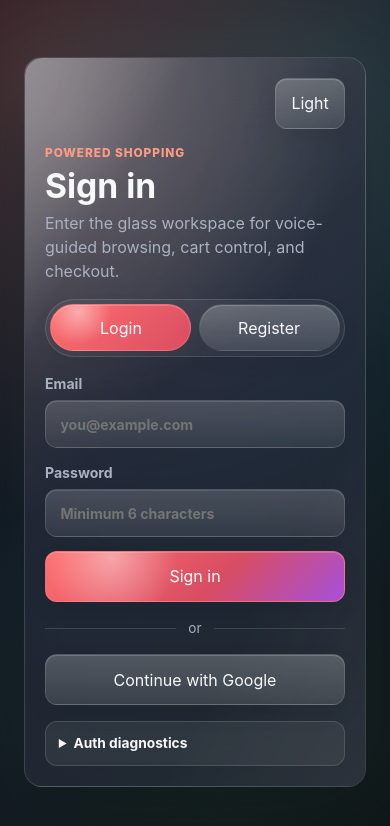
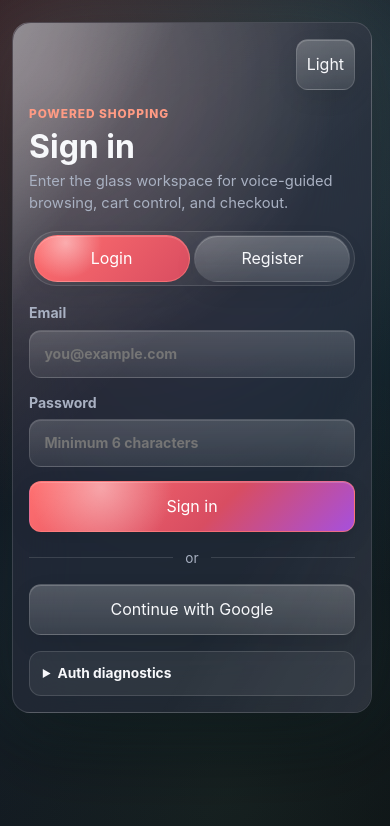
Before and after one commit to nehajaiswal230250/Powered_Shopping, a React (Vite) app in the folder client/: page / in a window 390 px wide. Shown: the top 826 px of the page. Built offline with nearby package versions, Linux system fonts and the light colour scheme; no server answers.

Commit message:
Extend global stylesheet to 2213 lines

```diff
--- a/client/src/styles/global.css
+++ b/client/src/styles/global.css
@@ -2098,3 +2098,116 @@ a {
   }
 
   .product-card img {
+    height: 150px;
+  }
+
+  .filter-grid {
+    gap: 0.6rem;
+  }
+
+  .auth-shell {
+    align-items: flex-start;
+    justify-content: flex-start;
+  }
+
+  .auth-card {
+    width: min(100%, 360px);
+    max-width: 360px;
+    padding: 1rem;
+    margin-left: 0;
+    margin-right: 0;
+  }
+
+  h1 {
+    font-size: 2.35rem;
+  }
+
+  .manual-row {
+    grid-template-columns: 1fr;
+  }
+
+  .topbar-right,
+  .settings-actions,
+  .simple-actions,
+  .category-list,
+  .quick-cmds,
+  .filter-actions {
+    width: 100%;
+  }
+
+  .auth-tabs {
+    gap: 0.3rem;
+    padding: 0.22rem;
+  }
+
+  .auth-tabs button,
+  .auth-submit,
+  .auth-google,
+  .theme-btn,
+  .voice-main-btn,
+  .manual-row button,
+  .quick-cmds button {
+    padding-left: 0.62rem;
+    padding-right: 0.62rem;
+  }
+
+  .header-copy .subtext,
+  .auth-head .subtext {
+    max-width: 100%;
+  }
+
+  .topbar-right button,
+  .filter-actions button,
+  .simple-actions button,
+  .category-list button,
+  .settings-actions button {
+    flex: 1 1 auto;
+  }
+
+  .floating-mike {
+    right: 0.75rem;
+    bottom: 0.75rem;
+  }
+
+  .mike-orb-button {
+    width: 58px;
+    height: 58px;
+  }
+
+  .floating-mike-card {
+    max-height: min(420px, calc(100dvh - 6rem));
+    overflow-y: auto;
+  }
+
+  .summary-item,
+  .reco-chip,
+  .auth-user-chip {
+    flex-direction: column;
+    align-items: flex-start;
+  }
+}
+
+@media (max-width: 420px) {
+  .auth-shell {
+    align-items: flex-start;
+  }
+
+  .auth-card {
+    margin-top: 0.65rem;
+  }
+
+  .auth-head h1,
+  h1 {
+    font-size: 2rem;
+  }
+
+  .auth-head .subtext,
+  .subtext,
+  .status {
+    font-size: 0.92rem;
+  }
+
+  .floating-mike-card {
+    width: calc(100vw - 1.5rem);
+  }
+}
```
